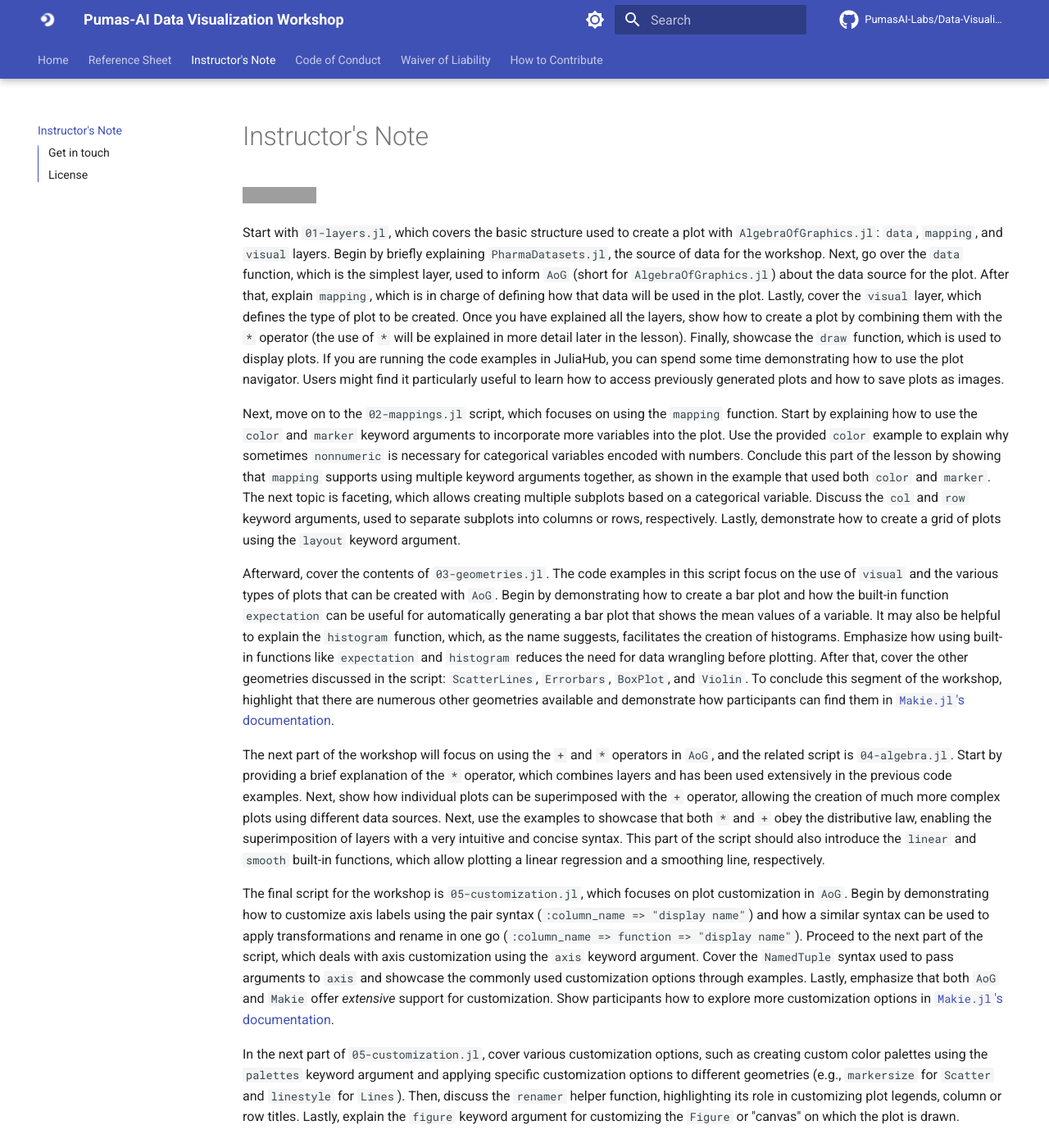
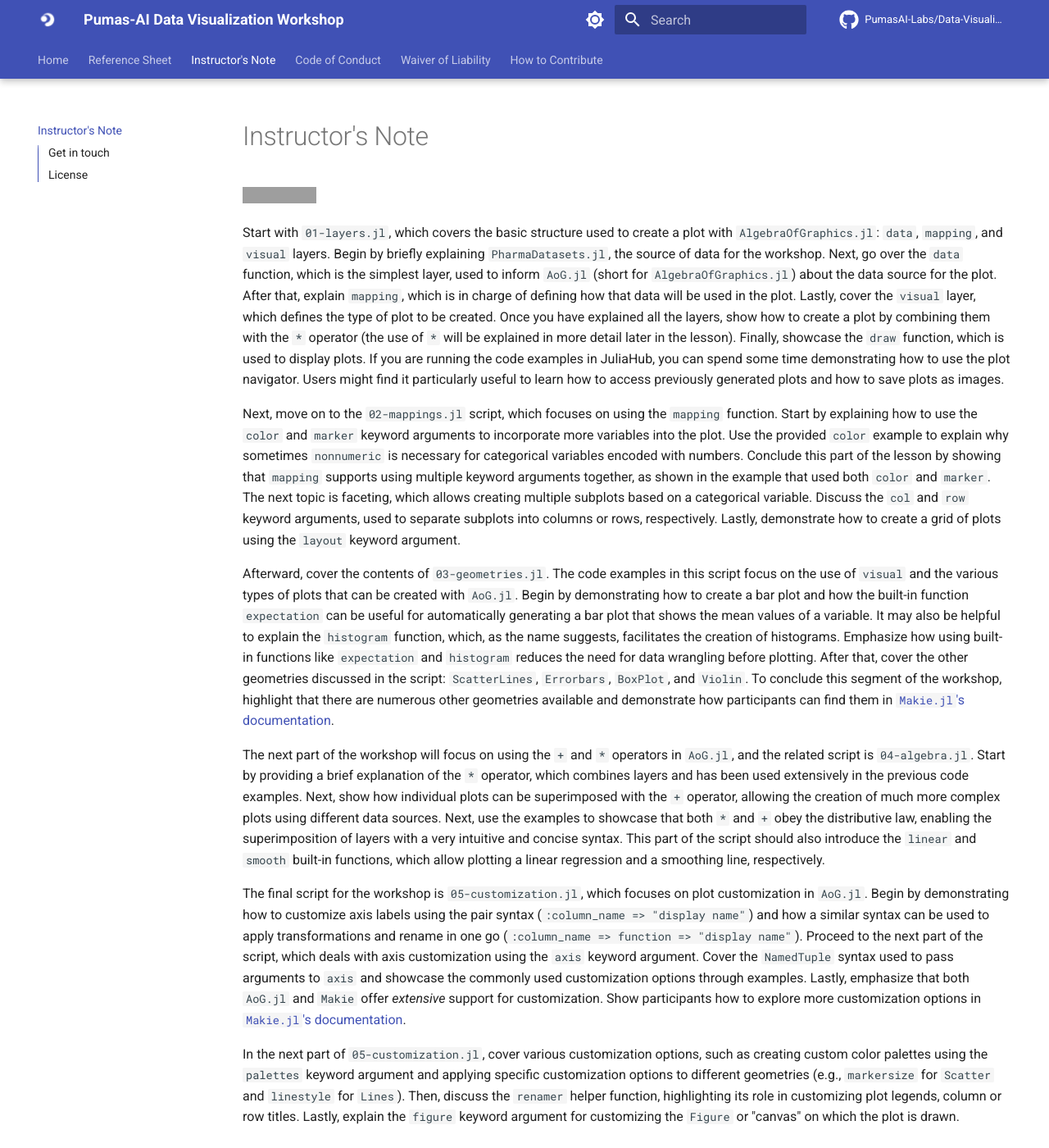
Before and after one commit to PumasAI-Labs/Data-Visualization, an MkDocs documentation site: the page built from docs/instructors.md, in a window 1280 px wide and 1400 px high. Shown: the whole window at 82% size. Built offline with MkDocs 1.6.1 and Material for MkDocs 9.7.7, drawn with Linux system fonts in a browser that asks for light colours; comment, search, counter and statistics services are not loaded; grey boxes are pictures that could not be loaded.

Commit message:
Fix package names

```diff
--- a/docs/instructors.md
+++ b/docs/instructors.md
@@ -6,7 +6,7 @@ title: Instructor's Notes for Pumas-AI Data Visualization Workshop
 
 Start with `01-layers.jl`, which covers the basic structure used to create a plot with `AlgebraOfGraphics.jl`: `data`, `mapping`, and `visual` layers.
 Begin by briefly explaining `PharmaDatasets.jl`, the source of data for the workshop. Next, go over the `data` function, which is the simplest layer, used to
-inform `AoG` (short for `AlgebraOfGraphics.jl`) about the data source for the plot. After that, explain `mapping`, which is in charge of defining how that data
+inform `AoG.jl` (short for `AlgebraOfGraphics.jl`) about the data source for the plot. After that, explain `mapping`, which is in charge of defining how that data
 will be used in the plot. Lastly, cover the `visual` layer, which defines the type of plot to be created. Once you have explained all the layers, show how to
 create a plot by combining them with the `*` operator (the use of `*` will be explained in more detail later in the lesson). Finally, showcase the `draw`
 function, which is used to display plots. If you are running the code examples in JuliaHub, you can spend some time demonstrating how to use the plot
@@ -20,24 +20,23 @@ example that used both `color` and `marker`. The next topic is faceting, which a
 `layout` keyword argument.
 
 Afterward, cover the contents of `03-geometries.jl`. The code examples in this script focus on the use of `visual` and the various types of plots that can be
-created with `AoG`. Begin by demonstrating how to create a bar plot and how the built-in function `expectation` can be useful for automatically generating a bar
-plot that shows the mean values of a variable. It may also be helpful to explain the `histogram` function, which, as the name suggests, facilitates the creation
-of histograms. Emphasize how using built-in functions like `expectation` and `histogram` reduces the need for data wrangling before plotting. After that,
-cover the other geometries discussed in the script: `ScatterLines`, `Errorbars`, `BoxPlot`, and `Violin`. To conclude this segment of the workshop, highlight
-that there are numerous other geometries available and demonstrate how participants can find them in
+created with `AoG.jl`. Begin by demonstrating how to create a bar plot and how the built-in function `expectation` can be useful for automatically generating a
+bar plot that shows the mean values of a variable. It may also be helpful to explain the `histogram` function, which, as the name suggests, facilitates the creation of histograms. Emphasize how using built-in functions like `expectation` and `histogram` reduces the need for data wrangling before plotting. After
+that, cover the other geometries discussed in the script: `ScatterLines`, `Errorbars`, `BoxPlot`, and `Violin`. To conclude this segment of the workshop,
+highlight that there are numerous other geometries available and demonstrate how participants can find them in
 [`Makie.jl`'s documentation](https://docs.makie.org/stable/examples/plotting_functions/index.html#plotting_functions).
 
-The next part of the workshop will focus on using the `+` and `*` operators in `AoG`, and the related script is `04-algebra.jl`. Start by providing a brief
+The next part of the workshop will focus on using the `+` and `*` operators in `AoG.jl`, and the related script is `04-algebra.jl`. Start by providing a brief
 explanation of the `*` operator, which combines layers and has been used extensively in the previous code examples. Next, show how individual plots can be
 superimposed with the `+` operator, allowing the creation of much more complex plots using different data sources. Next, use the examples to showcase that both
 `*` and `+` obey the distributive law, enabling the superimposition of layers with a very intuitive and concise syntax. This part of the script should also
 introduce the `linear` and `smooth` built-in functions, which allow plotting a linear regression and a smoothing line, respectively.
 
 
-The final script for the workshop is `05-customization.jl`, which focuses on plot customization in `AoG`. Begin by demonstrating how to customize axis labels
+The final script for the workshop is `05-customization.jl`, which focuses on plot customization in `AoG.jl`. Begin by demonstrating how to customize axis labels
 using the pair syntax (`:column_name => "display name"`) and how a similar syntax can be used to apply transformations and rename in one go (`:column_name =>
 function => "display name"`). Proceed to the next part of the script, which deals with axis customization using the `axis` keyword argument. Cover the
-`NamedTuple` syntax used to pass arguments to `axis` and showcase the commonly used customization options through examples. Lastly, emphasize that both `AoG`
+`NamedTuple` syntax used to pass arguments to `axis` and showcase the commonly used customization options through examples. Lastly, emphasize that both `AoG.jl`
 and `Makie` offer *extensive* support for customization. Show participants how to explore more customization options in [`Makie.jl`'s
 documentation](https://docs.makie.org/stable/examples/blocks/axis/index.html#attributes).
 
```
Also changed, not shown: docs/index.md (+3 -3 lines).
